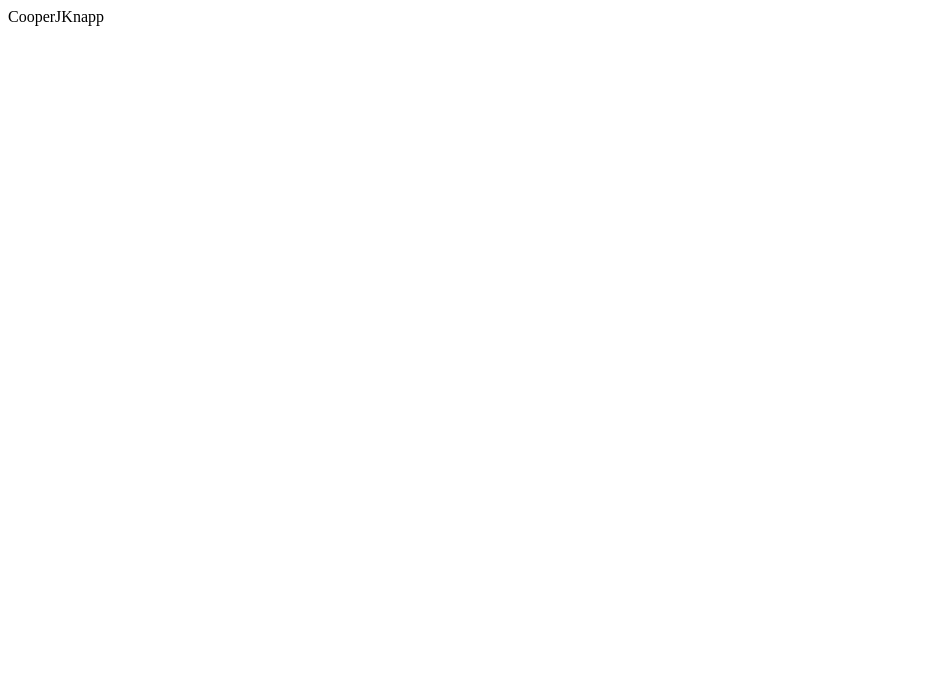
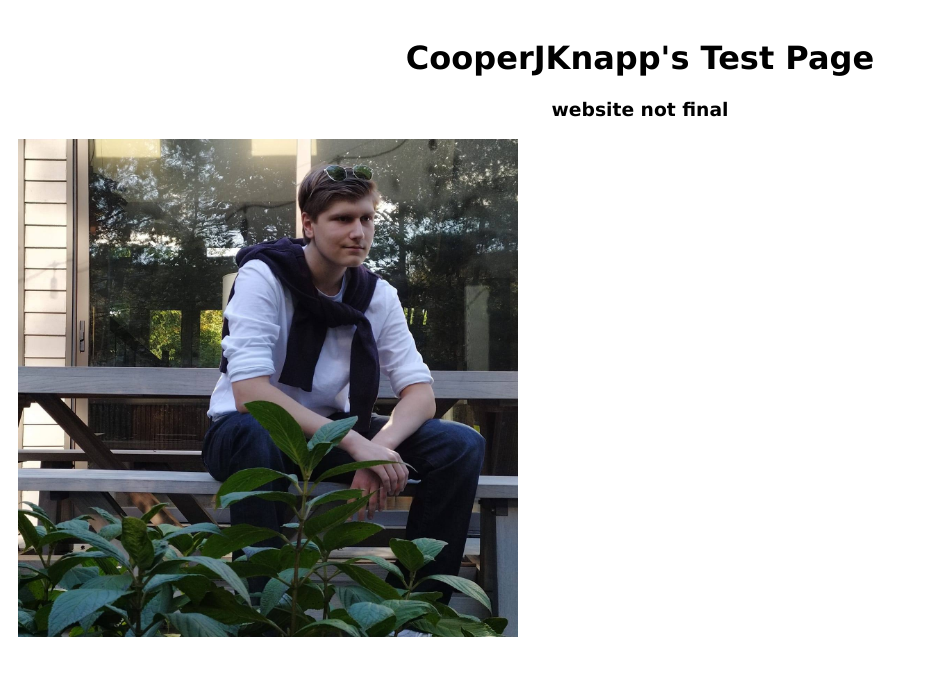
Before and after one commit to CooperJKnapp/CooperJKnapp.github.io, a plain HTML site: page index.html in a window 1280 px wide. Shown: the whole page, without its empty margins (0-928 px from the left). Drawn offline with Linux system fonts and the light colour scheme.

Commit message:
First update: putting things in

```diff
--- a/index.html
+++ b/index.html
@@ -8,6 +8,8 @@
     <title>Document</title>
 </head>
 <body>
-    CooperJKnapp
+    <h1>CooperJKnapp's Test Page</h1>
+    <h3>website not final</h3>
+    <img src="images/pictureOfMe.jpg"/>
 </body>
 </html>
--- a/style.css
+++ b/style.css
@@ -0,0 +1,13 @@
+h1, h3 {
+    text-align: center;
+    font-family: 'Lucida Sans', 'Lucida Sans Regular', 'Lucida Grande', 'Lucida Sans Unicode', Geneva, Verdana, sans-serif;
+}
+
+body {
+    padding: 10px;
+}
+
+img {
+    max-width: 500px;
+    max-height: auto;
+}
```
Also changed, not shown: images/pictureOfMe.jpg (added).
